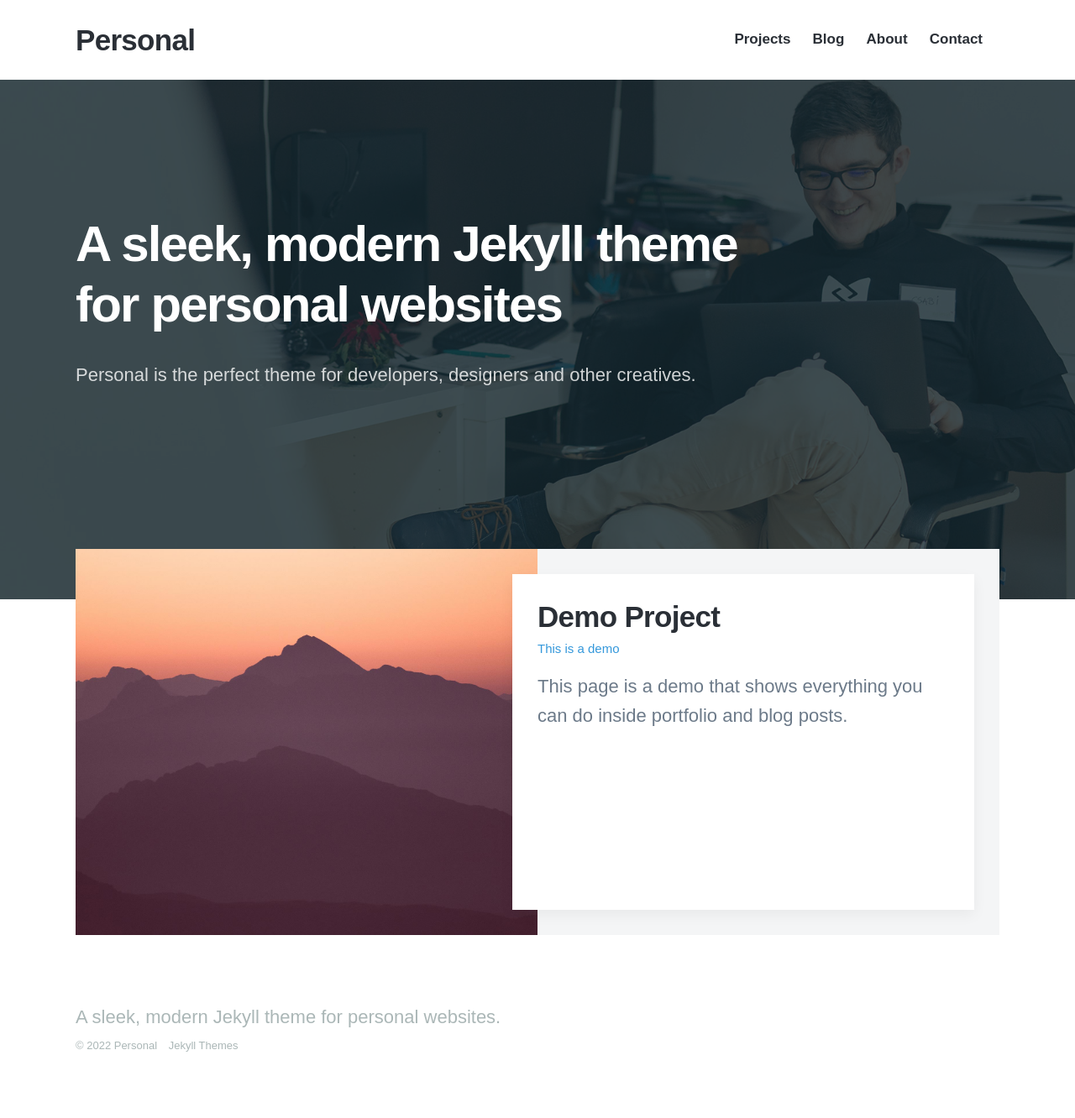
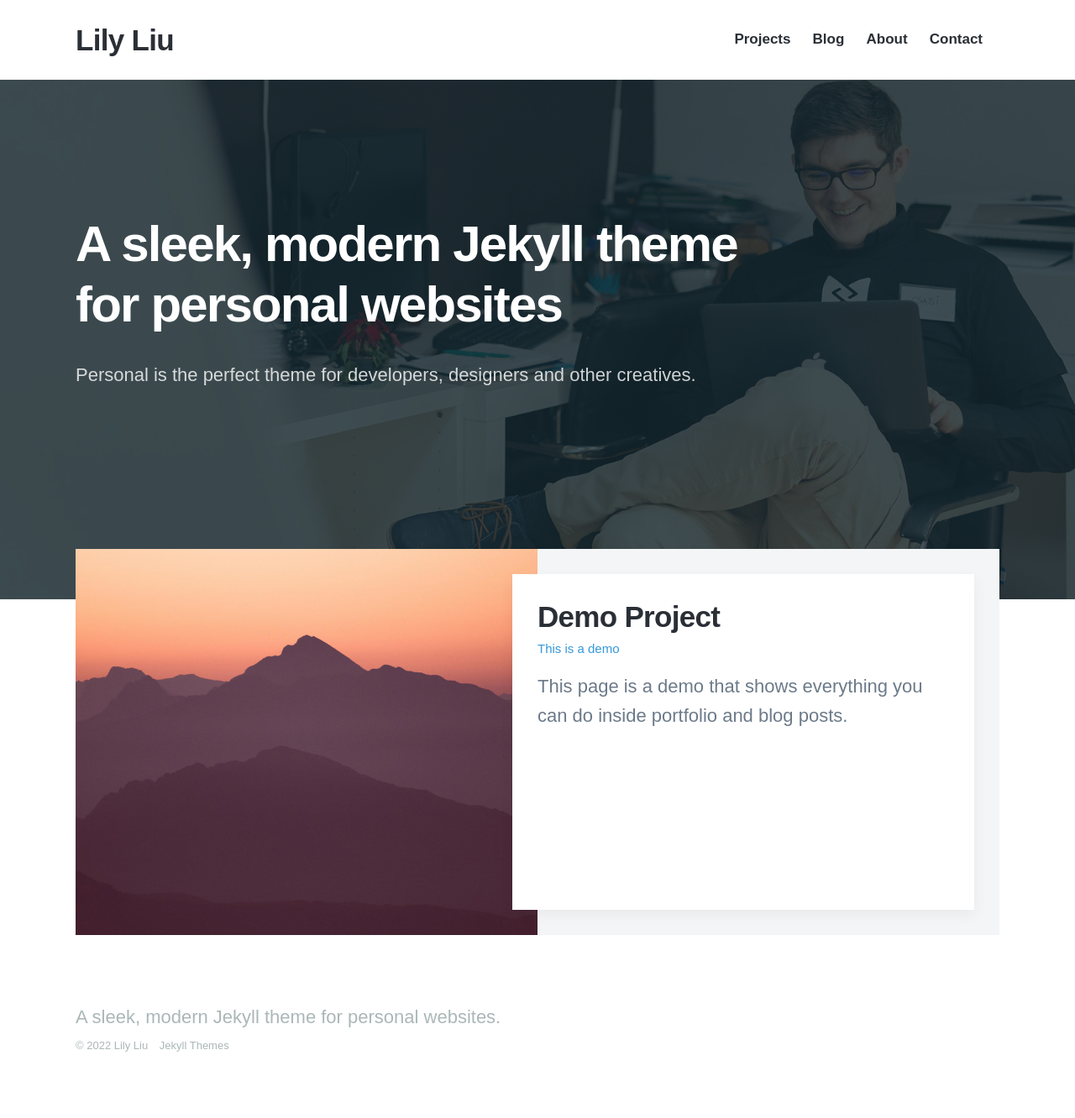
Before and after one commit to lilyliupro/finance, a Jekyll site: the page built from index.html, in a window 1280 px wide. Shown: the whole page at 84% size. Built offline with Jekyll 4.4.1, drawn with Linux system fonts in a browser that asks for light colours; nearby versions of some CDN libraries; some web fonts are replaced.

Commit message:
Update settings.yml

```diff
--- a/_data/settings.yml
+++ b/_data/settings.yml
@@ -1,5 +1,5 @@
 basic_settings:
-  site_title: Personal
+  site_title: Lily Liu
   favicon_image: /images/favicon.png
 
 header_settings:
```
